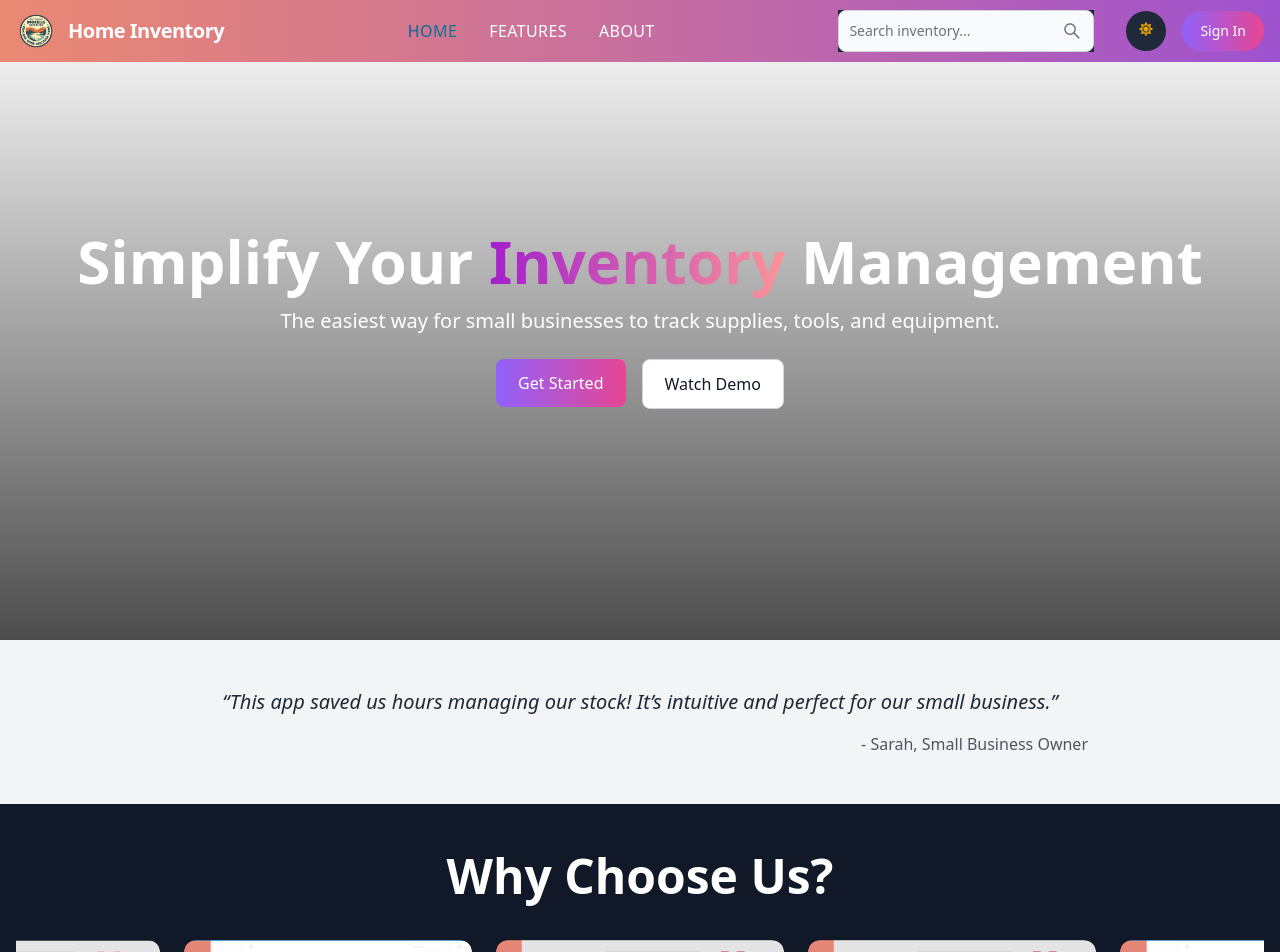
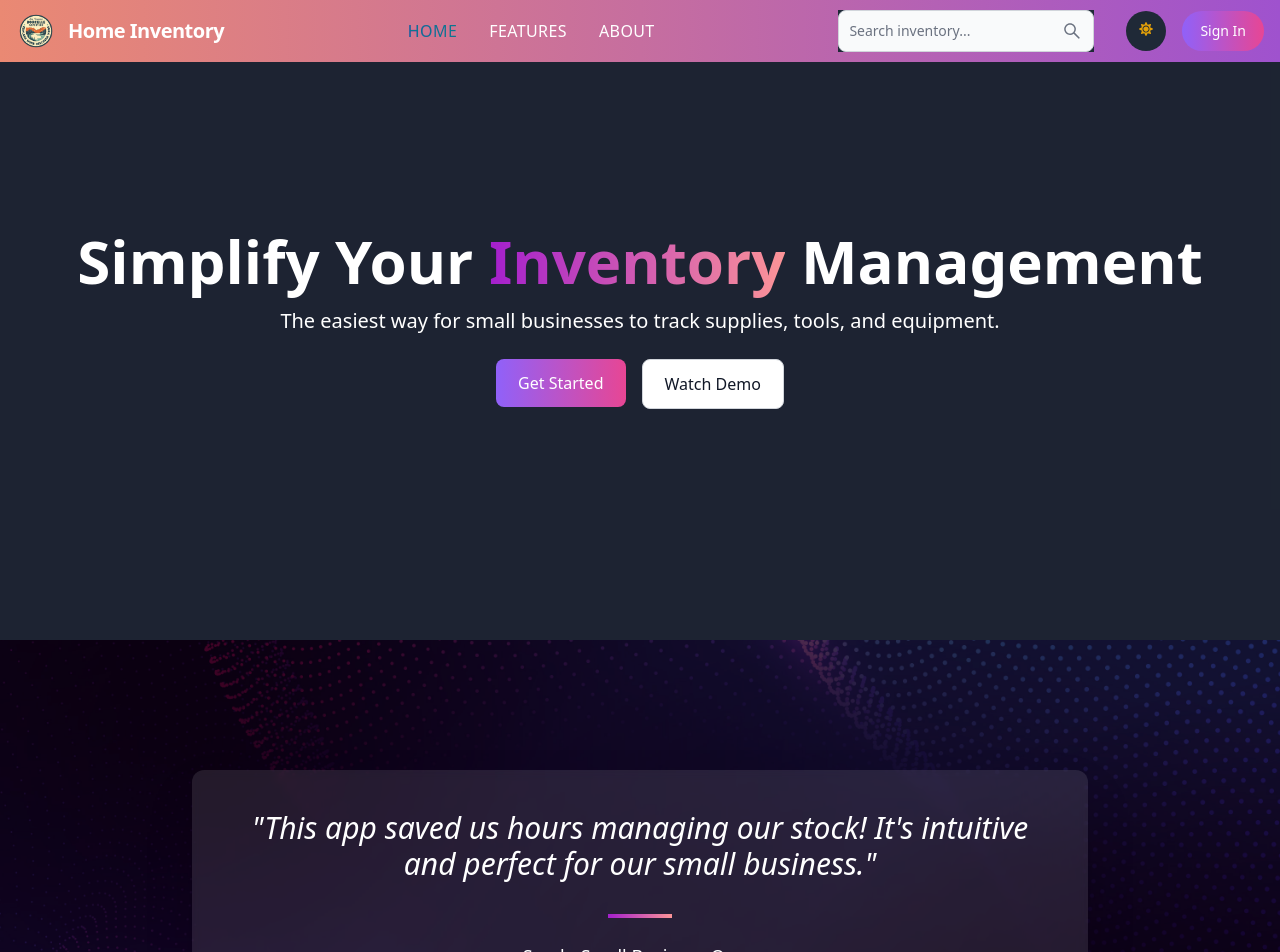
Before and after one commit to LEXES7/HomeMate, a React (Vite) app in the folder client/: page /home in a window 1280 px wide. Shown: the top 952 px of the page. Built offline with nearby package versions, Linux system fonts and the light colour scheme; no server answers.

Commit message:
added bg for a section in home

```diff
--- a/client/src/pages/Home.jsx
+++ b/client/src/pages/Home.jsx
@@ -5,6 +5,8 @@ import feature1Image from '../assets/image1.jpg';
 import feature2Image from '../assets/image2.jpg';
 import feature3Image from '../assets/image3.jpg';
 import feature4Image from '../assets/image3.jpg';
+import bgImage from "../assets/bg1.jpg";
+import bg2Image from "../assets/bg2.jpg"; // Import background image for testimonial section
 
 const features = [
   {
@@ -36,6 +38,7 @@ const features = [
 
 export default function Home() {
   const scrollRef = useRef(null);
+  const testimonialRef = useRef(null); // Add ref for testimonial section
 
   useEffect(() => {
     const scrollContainer = scrollRef.current;
@@ -58,12 +61,37 @@ export default function Home() {
     return () => clearInterval(interval);
   }, []);
 
+  // Add scroll animation effect for testimonial
+  useEffect(() => {
+    const testimonialSection = testimonialRef.current;
+    if (!testimonialSection) return;
+
+    const handleScroll = () => {
+      const rect = testimonialSection.getBoundingClientRect();
+      const isVisible = rect.top < window.innerHeight && rect.bottom >= 0;
+
+      if (isVisible) {
+        const scrollPosition = window.innerHeight - rect.top;
+        const opacity = Math.min(1, scrollPosition / 500); // Fade in effect
+        const scale = 0.9 + Math.min(0.1, scrollPosition / 1000); // Slight scale effect
+        const translateY = Math.max(0, 50 - scrollPosition / 10); // Move up effect
+
+        testimonialSection.style.opacity = opacity;
+        testimonialSection.style.transform = `scale(${scale}) translateY(${translateY}px)`;
+      }
+    };
+
+    window.addEventListener('scroll', handleScroll);
+    handleScroll(); // Initial check
+
+    return () => window.removeEventListener('scroll', handleScroll);
+  }, []);
+
   return (
     <div className="w-full">
       {/* Hero Section */}
       <div className="relative w-full h-[80vh]">
-
-        <div className="absolute inset-0 bg-gradient-to-b from-transparent to-black opacity-70"></div>
+        <div className="absolute inset-0 bg-gradient- bg-gray-900/95"></div>
         <div className="relative z-10 flex flex-col items-center justify-center h-full text-center text-white px-4">
           <h1 className="text-4xl md:text-6xl font-bold mb-4">
             Simplify Your <span className="bg-gradient-to-r from-[#A41FCD] to-[#FC9497] bg-clip-text text-transparent">Inventory</span> Management
@@ -85,14 +113,25 @@ export default function Home() {
       </div>
 
       {/* Testimonial Section */}
-      <div className="w-full bg-gray-100 py-12 px-6 text-center">
-        <div className="max-w-4xl mx-auto">
-          <p className="text-lg md:text-xl italic text-gray-800 mb-4">
-            “This app saved us hours managing our stock! It’s intuitive and perfect for our small business.”
-          </p>
-          <p className="text-right text-gray-600">- Sarah, Small Business Owner</p>
-        </div>
-      </div>
+<div
+  ref={testimonialRef}
+  className="w-full py-32 px-6 text-center relative bg-cover bg-center bg-fixed overflow-hidden transition-all duration-700 opacity-0 min-h-[500px] flex items-center"
+  style={{
+    backgroundImage: `url(${bg2Image})`,
+    transform: 'scale(0.9) translateY(50px)',
+  }}
+>
+  <div className="absolute inset-0 bg-black/60"></div>
+  <div className="max-w-4xl mx-auto relative z-10 w-full">
+    <div className="bg-white/10 backdrop-blur-sm p-10 rounded-xl shadow-2xl">
+      <p className="text-2xl md:text-3xl italic text-white mb-8 font-light leading-relaxed">
+        "This app saved us hours managing our stock! It's intuitive and perfect for our small business."
+      </p>
+      <div className="w-16 h-1 bg-gradient-to-r from-[#A41FCD] to-[#FC9497] mx-auto mb-6"></div>
+      <p className="text-white text-lg">- Sarah, Small Business Owner</p>
+    </div>
+  </div>
+</div>
 
       {/* Features Section */}
       <div className="w-full bg-gray-900 py-12">
```
Also changed, not shown: client/src/assets/bg1.jpg (added), client/src/assets/bg2.jpg (added).
